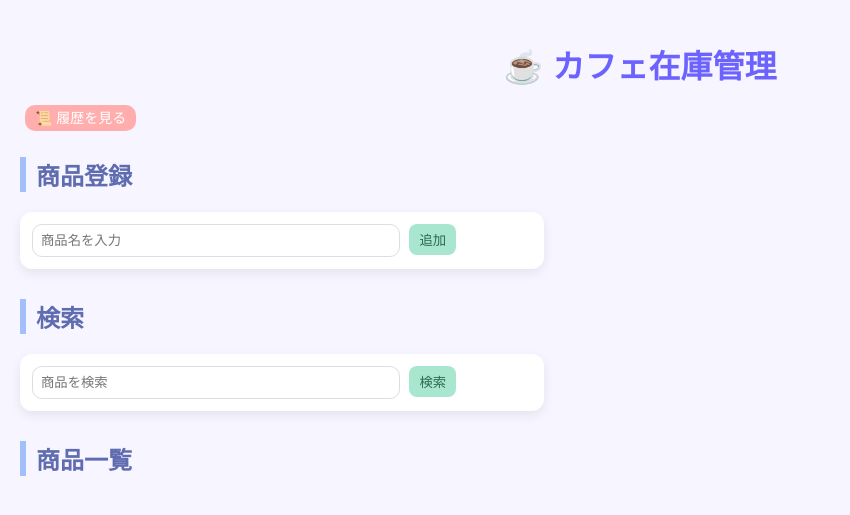
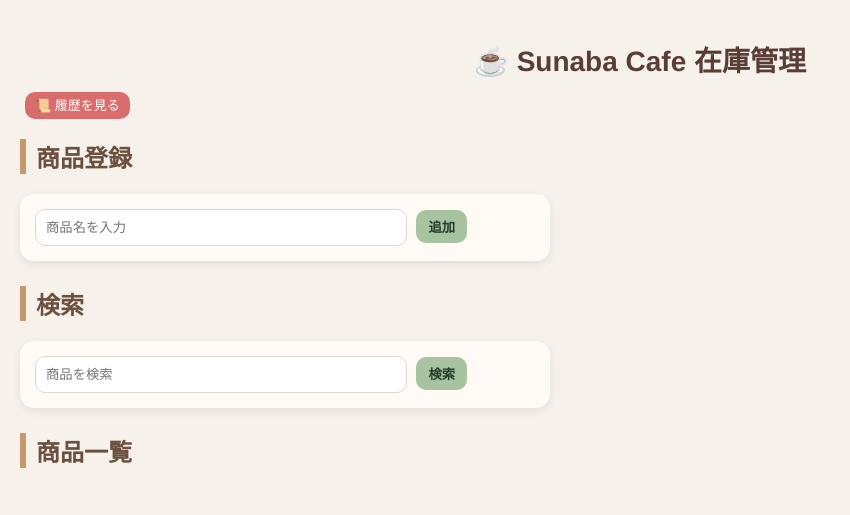
Before and after one commit to Miki-chan116/sunaba_cafe_zaiko, a Flask app: page / in a window 1280 px wide. Shown: the top 515 px of the page, without its empty margins (0-850 px from the left). Run offline with Flask 3, Linux system fonts and the light colour scheme; data that the repository does not hold is empty.

Commit message:
履歴機能・編集機能・カフェ風デザイン追加

```diff
--- a/static/style.css
+++ b/static/style.css
@@ -1,176 +1,121 @@
 body {
     font-family: "Helvetica Neue", Arial, sans-serif;
-    background: #f7f5ff; /* パステルラベンダー */
+    background: #f6f1eb; /* コーヒー豆っぽいベージュ */
     margin: 0;
     padding: 20px;
-    color: #4b4b4b;
+    color: #3b2f2a;
 }
 
+/* タイトル */
 h1 {
     text-align: center;
-    color: #6c63ff;
-    margin-bottom: 20px;
-    font-weight: bold;
+    color: #5a3e36;
+    font-size: 28px;
+    margin-bottom: 10px;
 }
 
+/* セクション */
 h2 {
-    color: #5f6caf;
-    border-left: 6px solid #a3bffa;
+    color: #6b4f3f;
+    border-left: 6px solid #c49a6c;
     padding-left: 10px;
-    margin-top: 30px;
+    margin-top: 25px;
 }
 
+/* 入力フォーム */
 form {
-    background: #ffffff;
+    background: #fffaf5;
     padding: 15px;
-    border-radius: 16px;
-    box-shadow: 0 4px 12px rgba(0,0,0,0.08);
-    margin-bottom: 20px;
-    max-width: 420px;
+    border-radius: 14px;
+    box-shadow: 0 3px 10px rgba(0,0,0,0.08);
+    max-width: 500px;
+    margin-bottom: 15px;
 }
 
+/* 入力欄 */
 input {
     padding: 10px;
     width: 70%;
-    border: 1px solid #ddd;
+    border: 1px solid #e0d6cc;
     border-radius: 10px;
     outline: none;
+    background: #fff;
 }
 
 input:focus {
-    border-color: #a3bffa;
+    border-color: #c49a6c;
 }
 
+/* ボタン共通 */
 button {
-    padding: 6px 12px;
+    padding: 7px 12px;
     border: none;
     border-radius: 10px;
     cursor: pointer;
     margin-left: 5px;
-    transition: 0.2s;
+    font-weight: bold;
 }
 
-/* ＋ボタン（ミント） */
+/* ＋ボタン（抹茶グリーン） */
 button:nth-of-type(1) {
-    background: #a8e6cf;
-    color: #2d6a4f;
+    background: #a8c3a0;
+    color: #1f3b2c;
 }
 
-/* −ボタン（ライトオレンジ） */
+/* −ボタン（カフェオレンジ） */
 button:nth-of-type(2) {
-    background: #ffd6a5;
-    color: #7a4e1d;
+    background: #e7b07a;
+    color: #5a3e36;
 }
 
 /* 削除ボタン */
 a {
-    background: #ffadad;
+    background: #d96c6c;
     color: white;
-    padding: 5px 10px;
+    padding: 6px 10px;
     border-radius: 10px;
     text-decoration: none;
     margin-left: 5px;
-    font-size: 14px;
+    font-size: 13px;
 }
 
+/* リスト全体 */
 ul {
     list-style: none;
     padding: 0;
-    max-width: 600px;
-    margin: 0 auto;
+    max-width: 700px;
+    margin: auto;
 }
 
-li {
-    background: #ffffff;
-    margin-bottom: 12px;
-    padding: 14px;
-    border-radius: 14px;
+/* カード（超重要） */
+.card {
+    background: #fffaf5;
+    margin: 10px 0;
+    padding: 14px 16px;
+    border-radius: 16px;
     display: flex;
     justify-content: space-between;
     align-items: center;
-    box-shadow: 0 3px 10px rgba(0,0,0,0.06);
+    box-shadow: 0 4px 12px rgba(0,0,0,0.08);
     transition: 0.2s;
+    border: 1px solid #f0e6dd;
 }
 
-li:hover {
+/* ホバーで少し浮く */
+.card:hover {
     transform: translateY(-2px);
-    box-shadow: 0 6px 14px rgba(0,0,0,0.08);
+    box-shadow: 0 6px 16px rgba(0,0,0,0.12);
 }
 
-/* 在庫0はうっすら */
-li[style*="opacity"] {
-    opacity: 0.5;
-}
-body {
-    font-family: Arial, sans-serif;
-    background: #f7f5ff;
-    margin: 0;
-    padding: 20px;
+/* 在庫少ないとき */
+.low-stock {
+    border-left: 6px solid #e6a23c;
+    background: #fff3e6;
 }
 
-h1 {
-    text-align: center;
-    color: #6c63ff;
+/* ボタンエリア */
+.buttons {
+    display: flex;
+    gap: 6px;
+    align-items: center;
 }
-
-form {
-    background: white;
-    padding: 12px;
-    border-radius: 12px;
-    margin-bottom: 15px;
-    max-width: 500px;
-}
-
-input {
-    padding: 8px;
-    width: 70%;
-}
-
-button {
-    padding: 6px 10px;
-    margin-left: 5px;
-    border: none;
-    border-radius: 8px;
-    cursor: pointer;
-}
-
-ul {
-    list-style: none;
-    padding: 0;
-    max-width: 600px;
-    margin: auto;
-}
-
-/* カード */
-.card {
-    background: white;
-    margin: 10px 0;
-    padding: 12px;
-    border-radius: 14px;
-    display: flex;
-    justify-content: space-between;
-    align-items: center;
-    box-shadow: 0 3px 10px rgba(0,0,0,0.06);
-}
-
-/* 在庫少ない */
-.low-stock {
-    border-left: 6px solid #ffb703;
-}
-
-/* ボタン */
-.buttons button:nth-child(1) {
-    background: #a8e6cf;
-}
-
-.buttons button:nth-child(2) {
-    background: #ffd6a5;
-}
-
-.buttons a {
-    background: #ffadad;
-    color: white;
-    padding: 5px 10px;
-    border-radius: 8px;
-    text-decoration: none;
-}
--- a/templates/index.html
+++ b/templates/index.html
@@ -8,7 +8,7 @@
 </head>
 <body>
 
-<h1>☕ カフェ在庫管理</h1>
+<h1>☕ Sunaba Cafe 在庫管理</h1>
 
 <!-- ナビ -->
 <p>
```
